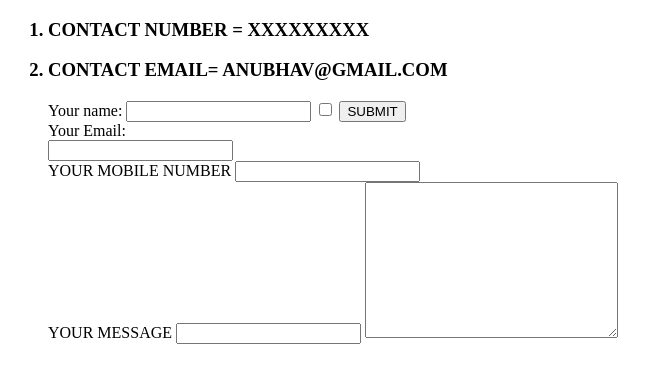
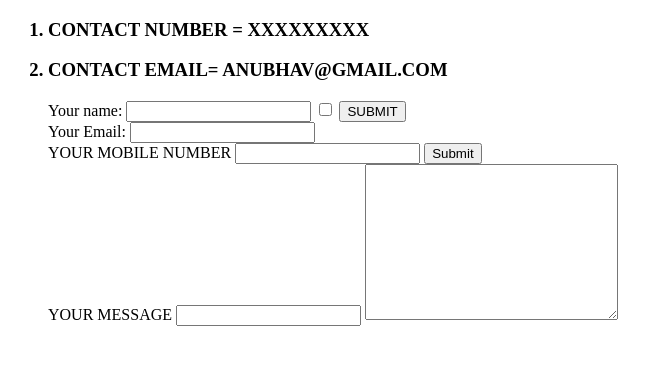
Before and after one commit to ANUBHAVYADAV101/resume, a plain HTML site: page contactme.html in a window 1280 px wide. Shown: the whole page, without its empty margins (0-651 px from the left). Drawn offline with Linux system fonts and the light colour scheme.

Commit message:
update contactme.html

```diff
--- a/contactme.html
+++ b/contactme.html
@@ -10,13 +10,16 @@
 <input type="text" name="" id="">
 <input type="checkbox" name="" id="">
 <input type="submit" value="SUBMIT"><br>
-<label for="your email">Your Email:</label><br>
+
+<label for="your email">Your Email:</label>
      <input type="text"><br>
     <label for="your mobile number">YOUR MOBILE NUMBER</lable>
-    <input type="text"><br>
+    <input type="text">
+        <input type="submit"><br>
     <label for="message">YOUR MESSAGE</label>
 
 <input type="text" >
+
 <textarea name="name"  cols="29" rows="10"></textarea>
 </label>
 </form>
```
